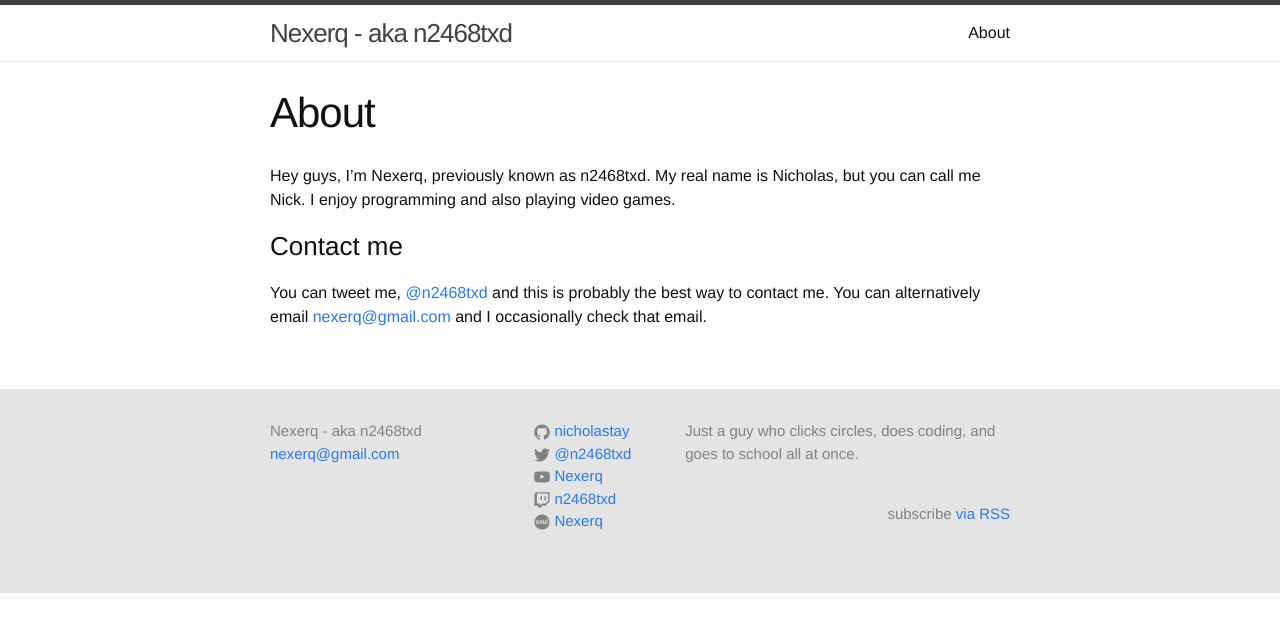
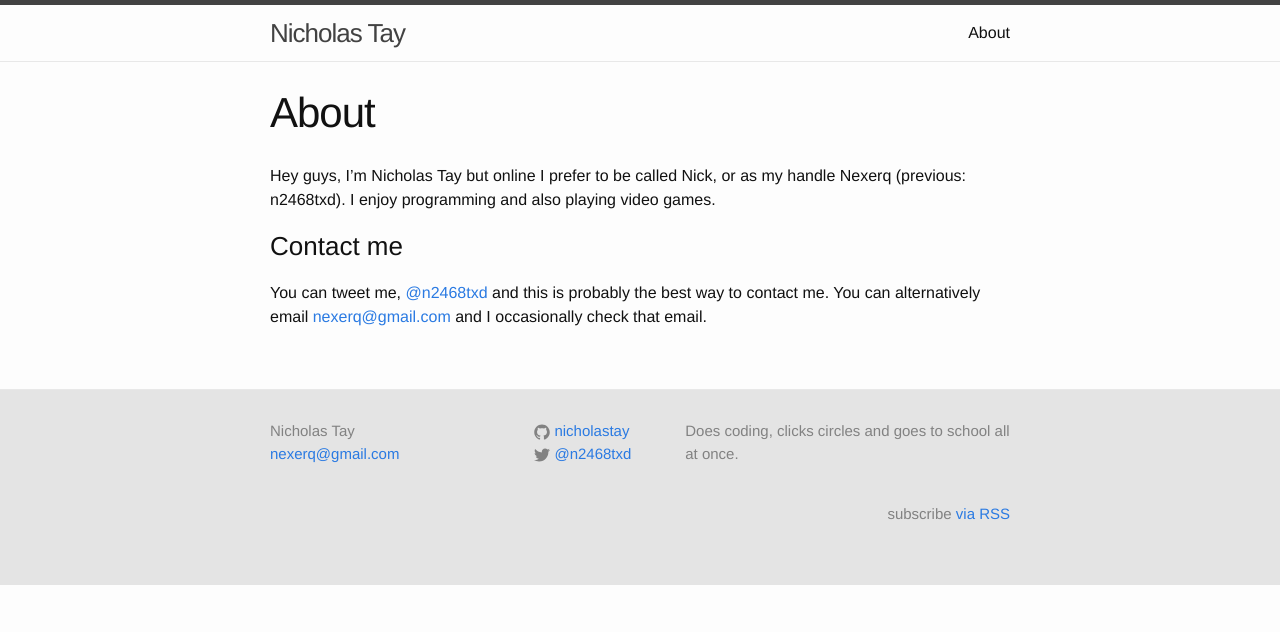
Before and after one commit to nicholastay/personal-web, a Jekyll site: the page built from about.md, in a window 1280 px wide. Shown: the top 632 px of the page. Built offline with Jekyll 4.4.1, drawn with Linux system fonts in a browser that asks for light colours.

Commit message:
Remove CNAME / personalize to real name

```diff
--- a/CNAME
+++ /dev/null
@@ -1 +0,0 @@
-nexerq.cf
--- a/_config.yml
+++ b/_config.yml
@@ -1,16 +1,12 @@
 # Site settings
-title: Nexerq - aka n2468txd
+title: Nicholas Tay
 email: nexerq@gmail.com
-description: Just a guy who clicks circles, does coding, and goes to school all at once.
+description: Does coding, clicks circles and goes to school all at once.
 baseurl: "" # the subpath of your site, e.g. /blog/
-url: "http://nexerq.cf" # the base hostname & protocol for your site
+url: "http://nicholastay.github.io" # the base hostname & protocol for your site
 twitter_username: n2468txd
 github_username:  nicholastay
-osu_username: Nexerq
 disqus_shortname: nexerq
-youtube_nickname: Nexerq # Display name
-youtube_channel_id: UCL1Ifo1tPouRGYosSm6N14w # This must be the ID in /channel/ (permalink)
-twitch_username: n2468txd
 
 # Build settings
 markdown: kramdown
--- a/about.md
+++ b/about.md
@@ -4,7 +4,7 @@ title: About
 permalink: /about/
 ---
 
-Hey guys, I'm Nexerq, previously known as n2468txd. My real name is Nicholas, but you can call me Nick. I enjoy programming and also playing video games.
+Hey guys, I'm Nicholas Tay but online I prefer to be called Nick, or as my handle Nexerq (previous: n2468txd). I enjoy programming and also playing video games.
 
 ### Contact me
 
```
